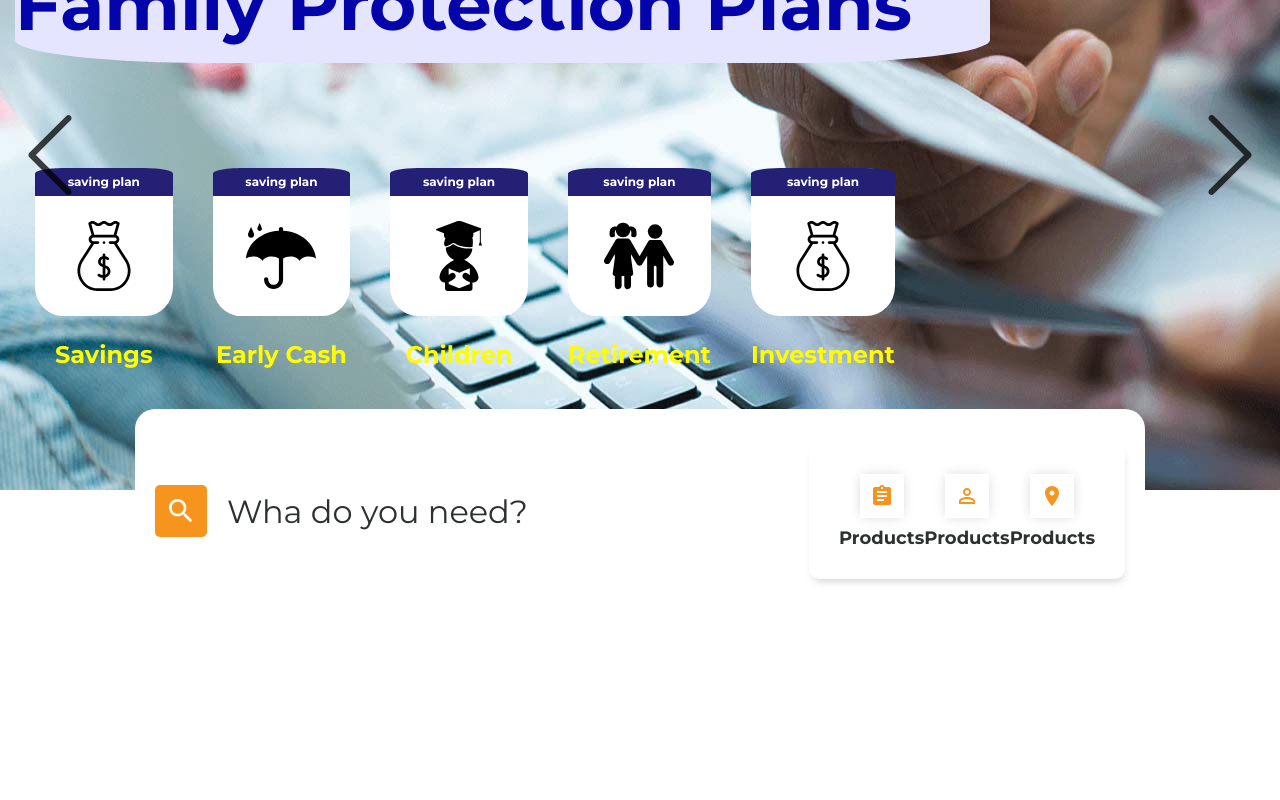
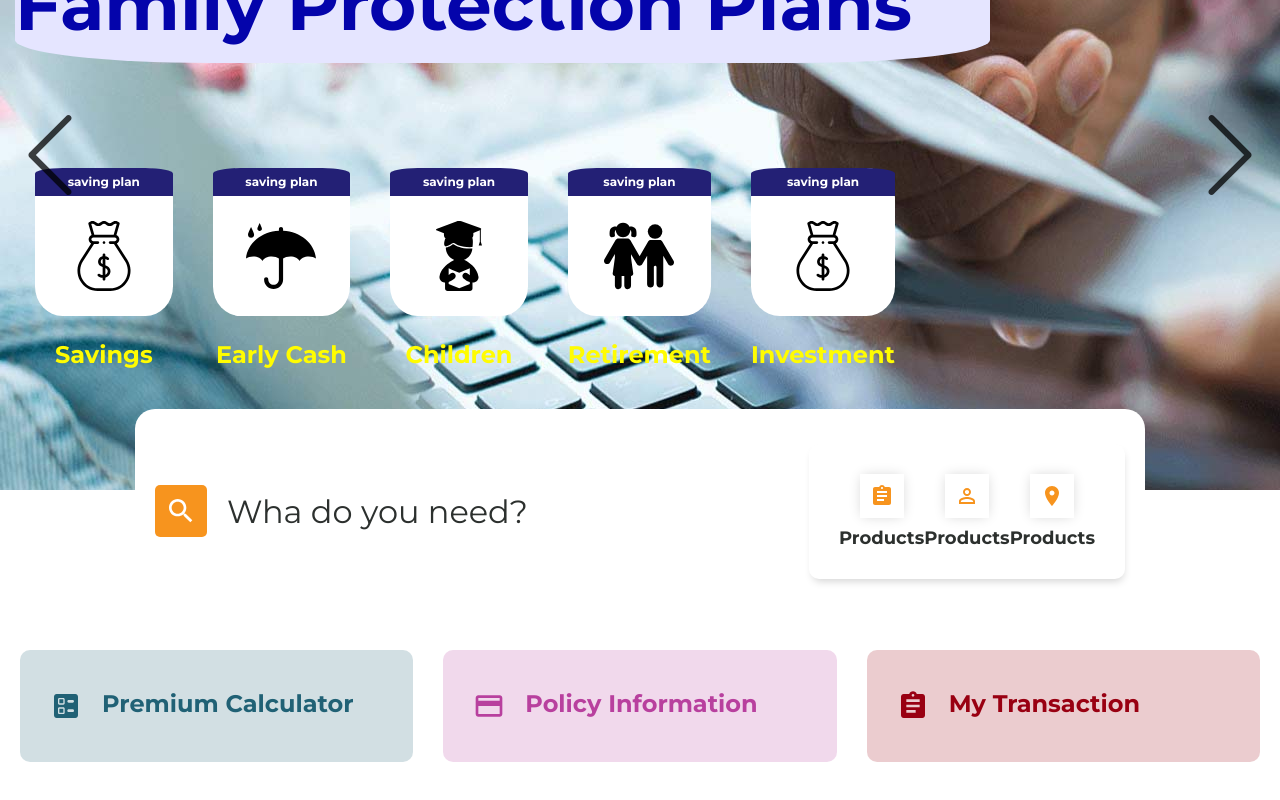
Before and after one commit to iamtheasad/beatnik-tech, a React (Create React App) app: page / in a window 1280 px wide. Shown: the part 240-1040 px from the top of the page. Before the commit the page ends 854 px from the top, so only its background shows below. Built offline with nearby package versions, Linux system fonts and the light colour scheme.

Commit message:
policy component added

```diff
--- a/src/assets/css/custom.css
+++ b/src/assets/css/custom.css
@@ -307,6 +307,57 @@ a.login {
 .banner_section .slick-prev:before {
     content: url("../../assets/images/banner-icon/left-arrow.svg");
 }
+
 /**************************************
      Header Banner Section End
 ***************************************/
+
+
+/**************************************
+    Policy Plan Start
+***************************************/
+.policy_plan {
+    max-width: 1270px;
+    margin: 160px auto;
+}
+
+.policy_item h3 {
+    font-size: 24px;
+    padding-left: 20px;
+}
+.policy_item {
+    display: flex;
+}
+
+.policy_item_1 h3 {
+    color: #206175;
+}
+
+.policy_item_2 h3 {
+    color: #b8409e;
+}
+
+.policy_item_3 h3 {
+    color: #990012;
+}
+
+.policy_item_1 {
+    background-color: rgb(32 97 117 / 0.2);
+}
+
+.policy_item_2 {
+    background-color: rgb(184 64 158 / 0.2);
+}
+
+.policy_item_3 {
+    background-color: rgb(153 0 18 / 0.2);
+}
+.policy_item_1, .policy_item_2, .policy_item_3 {
+    padding: 40px 30px;
+    border-radius: 10px;
+}
+
+
+/**************************************
+    Policy Plan End
+***************************************/
--- a/src/components/HeaderBanner/HeaderBanner.js
+++ b/src/components/HeaderBanner/HeaderBanner.js
@@ -13,6 +13,7 @@ import Slider from "react-slick";
 import "slick-carousel/slick/slick.css";
 import "slick-carousel/slick/slick-theme.css";
 import Banner_1 from '../../assets/images/banner-icon/banner-bg.jpg';
+
 
 class HeaderBanner extends Component {
     constructor(props) {
@@ -199,6 +200,7 @@ class HeaderBanner extends Component {
                         </div>
                     </div>
                 </div>
+                {/*banner_section end*/}
             </Fragment>
         );
     }
--- /dev/null
+++ b/src/components/PolicyPlan/PolicyPlan.js
@@ -0,0 +1,46 @@
+import React, {Component, Fragment} from 'react';
+import {Col, Container, Row} from "react-bootstrap";
+import BallotRoundedIcon from '@material-ui/icons/BallotRounded';
+import PaymentIcon from '@material-ui/icons/Payment';
+import AssignmentIcon from '@material-ui/icons/Assignment';
+
+class PolicyPlan extends Component {
+    render() {
+        return (
+            <Fragment>
+                <div className="policy_plan">
+                    <Container fluid>
+                        <Row>
+                            <Col lg={4} md={6} sm={12}>
+                                <div className="policy_item policy_item_1 ">
+                                      <span>
+                                          <BallotRoundedIcon style={{fontSize: '32px', color: '#206175'}}>Calculator</BallotRoundedIcon>
+                                      </span>
+                                    <h3>Premium Calculator</h3>
+                                </div>
+                            </Col>
+                            <Col lg={4} md={6} sm={12}>
+                                <div className="policy_item policy_item_2">
+                                      <span>
+                                          <PaymentIcon style={{fontSize: '32px', color: '#b8409e'}}>Policy</PaymentIcon>
+                                      </span>
+                                    <h3>Policy Information</h3>
+                                </div>
+                            </Col>
+                            <Col lg={4} md={6} sm={12}>
+                                <div className="policy_item policy_item_3">
+                                      <span>
+                                          <AssignmentIcon style={{fontSize: '32px', color: '#990012'}}>Transaction</AssignmentIcon>
+                                      </span>
+                                    <h3>My Transaction</h3>
+                                </div>
+                            </Col>
+                        </Row>
+                    </Container>
+                </div>
+            </Fragment>
+        );
+    }
+}
+
+export default PolicyPlan;
--- a/src/pages/HomePage.js
+++ b/src/pages/HomePage.js
@@ -1,13 +1,15 @@
 import React, {Component} from 'react';
 import TopNavigation from "../components/TopNavigation/TopNavigation";
 import HeaderBanner from "../components/HeaderBanner/HeaderBanner";
+import PolicyPlan from "../components/PolicyPlan/PolicyPlan";
 
 class HomePage extends Component {
     render() {
         return (
             <>
-             <TopNavigation/>
-             <HeaderBanner/>
+                <TopNavigation/>
+                <HeaderBanner/>
+                <PolicyPlan/>
             </>
         );
     }
```
